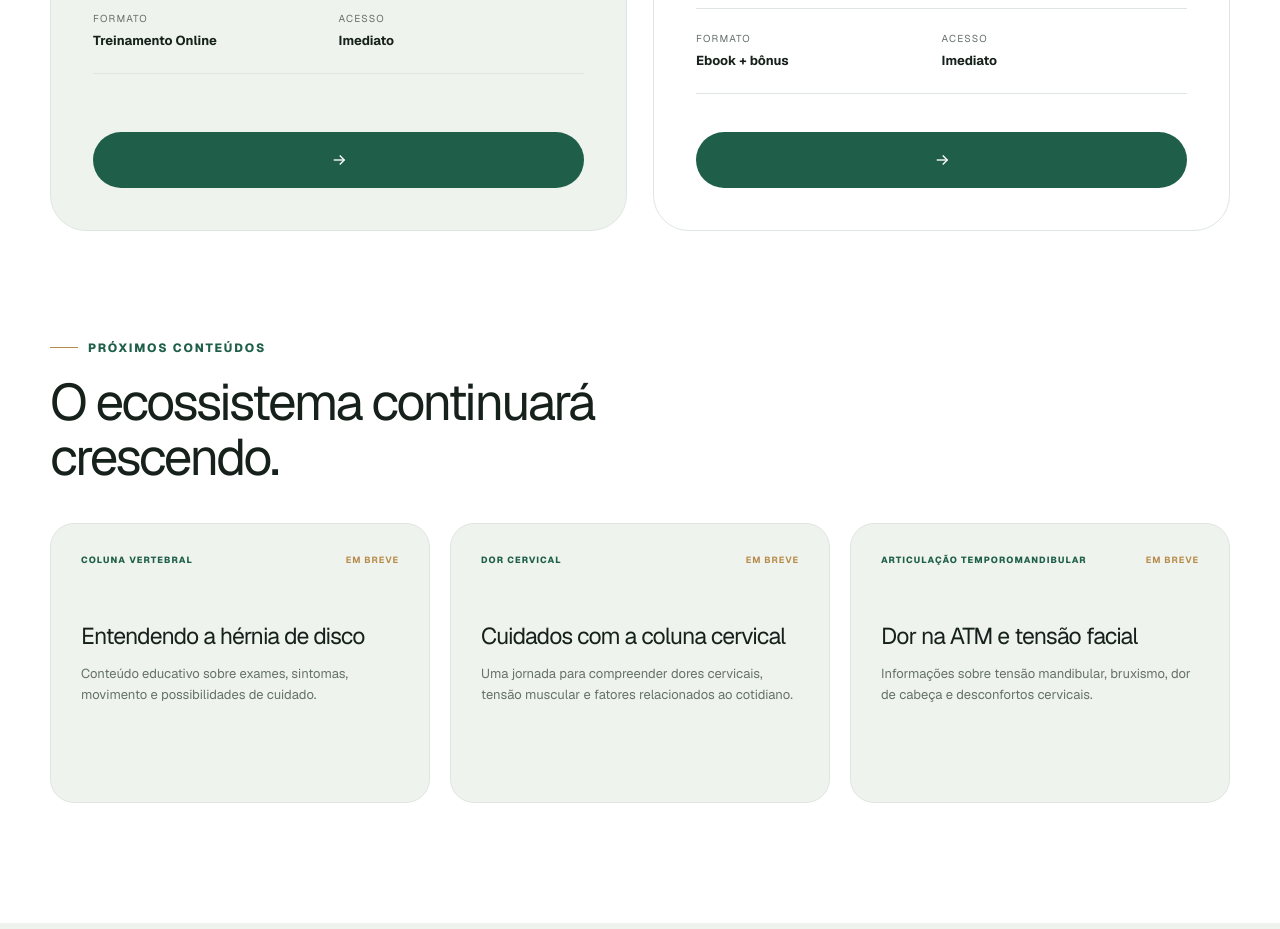
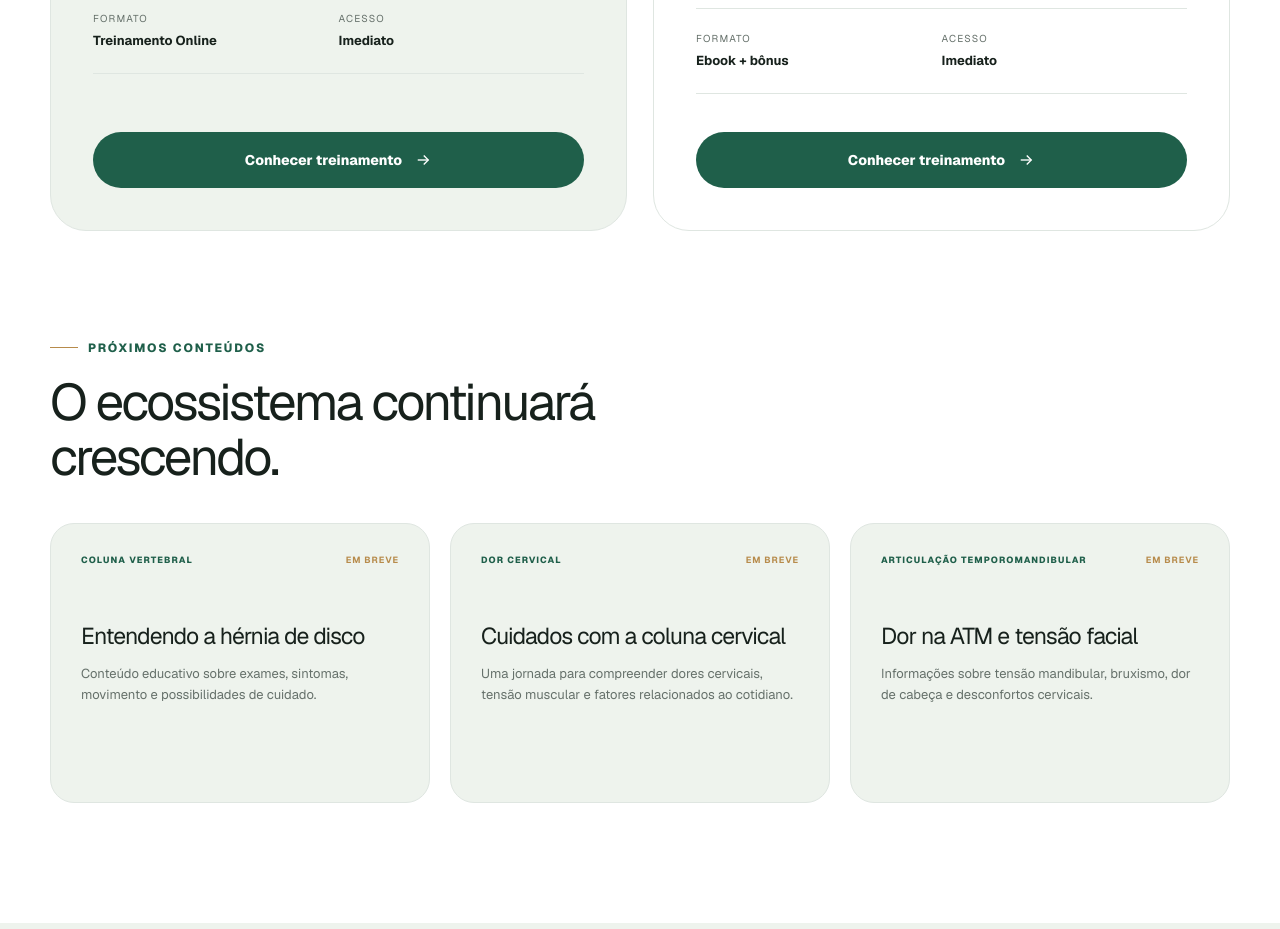
Before and after one commit to sampaiofrank2016-stack/drfrankeduardo, a Next.js app: page /treinamentos/pacientes in a window 1280 px wide. Shown: the part 1600-2529 px from the top of the page. Built offline with nearby package versions, Linux system fonts and the light colour scheme.

Commit message:
fix: torna texto dos botões opcional no catálogo

```diff
--- a/src/components/training-catalog-page.tsx
+++ b/src/components/training-catalog-page.tsx
@@ -12,7 +12,7 @@ export type TrainingProduct = {
   status: "available" | "soon";
   featured?: boolean;
   highlights: string[];
-  buttonLabel: string;
+  buttonLabel?: string;
 };
 
 type TrainingCatalogPageProps = {
@@ -274,7 +274,7 @@ export default function TrainingCatalogPage({
                   )}
 
                   <Link href={product.href} className="catalog-product-button">
-                    {product.buttonLabel}
+                    {product.buttonLabel ?? "Conhecer treinamento"}
                     <ArrowIcon />
                   </Link>
                 </article>
```
